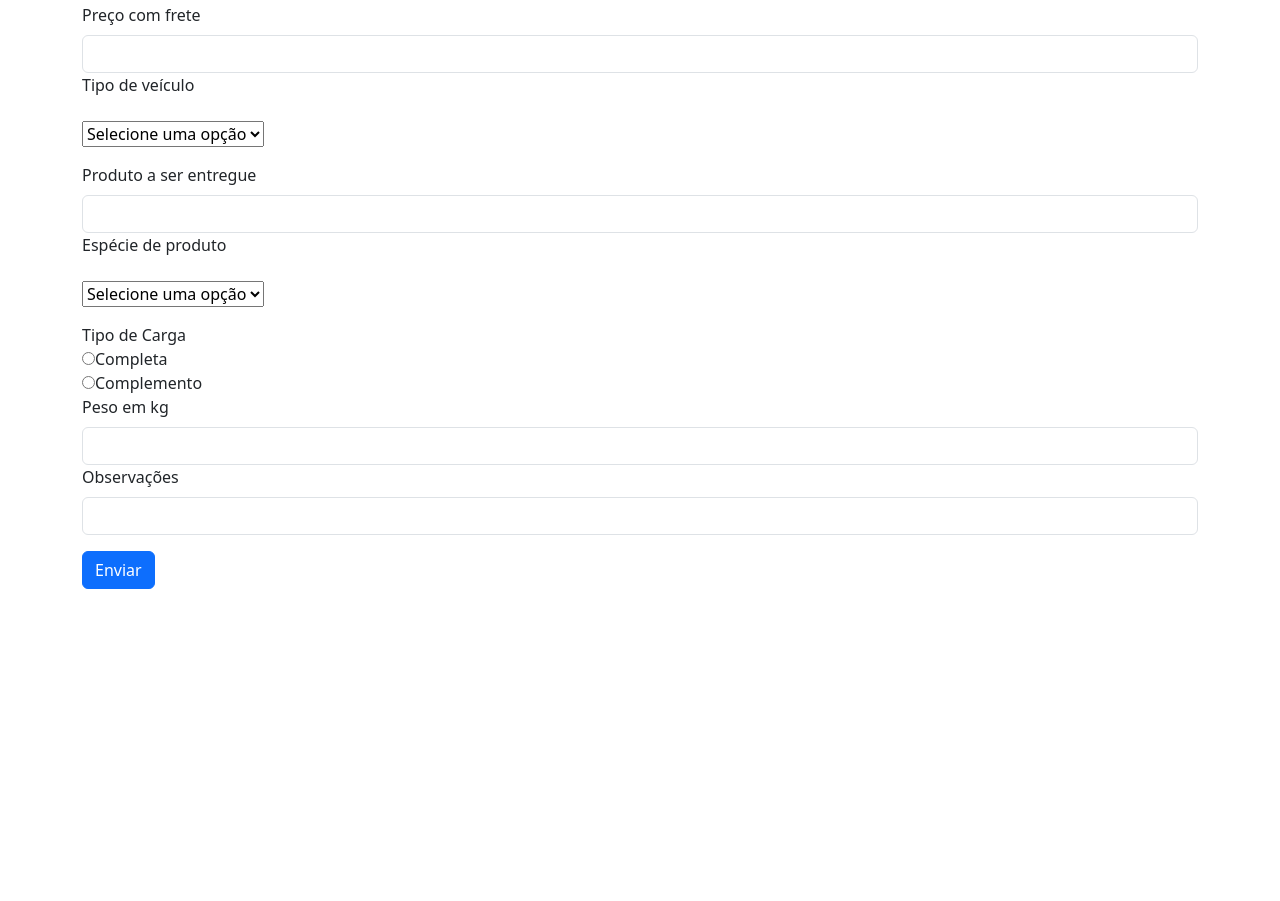
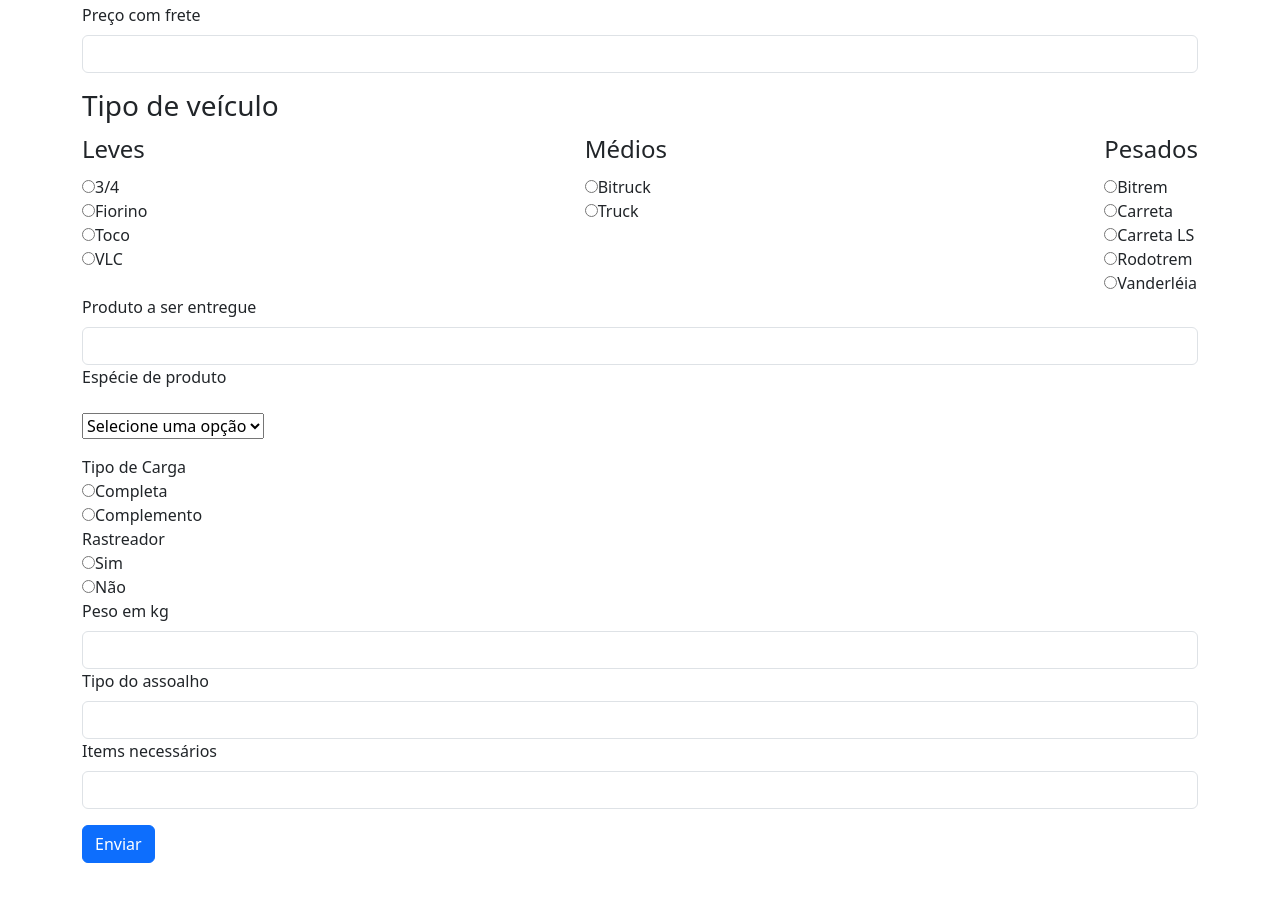
Before and after one commit to mhpillonetto/movimentto-frontend, a React (Create React App) app: page /cargas/anuciar in a window 1280 px wide. Shown: the part 371-1272 px from the top of the page. Before the commit the page ends 1008 px from the top, so only its background shows below. Built offline with nearby package versions, Linux system fonts and the light colour scheme; sample sign-in values are in the browser's storage.

Commit message:
edit: fields from create shipment

```diff
--- a/src/components/form/createShipmentForm.tsx
+++ b/src/components/form/createShipmentForm.tsx
@@ -9,6 +9,7 @@ import NumericInput from '../input/NumericInput'
 import Constants from '../../data/constants'
 import MvtSelect from '../select/select'
 import { createShipment } from '../../services/Shipment/createShipment'
+import RadioButtonGroup from '../ui/radioButtonGroup'
 
 const CreateShipmentForm = () => {
     const navigate = useNavigate()
@@ -18,7 +19,6 @@ const CreateShipmentForm = () => {
     const emptyShipment = {} as Shipment
 
     const [formState, setFormState] = useState<Shipment>(emptyShipment)
-    const [selectedVehicleType, setSelectedVehicleType] = useState(vehicleType.truck)
     const [selectedProductType, setselectedProductType] = useState(productType.diversos)
 
     const handleInputChange = useCallback((event: React.ChangeEvent<HTMLInputElement>) => {
@@ -36,12 +36,11 @@ const CreateShipmentForm = () => {
 
     const handleSubmit = useCallback(async (event: React.FormEvent<HTMLFormElement>) => {
         event.preventDefault()
-        const requiredVehicle = selectedVehicleType
         const productType = selectedProductType
         const ownerDisplayName = localStorage.getItem("displayName")
         const ownerUsername = localStorage.getItem("userName") || ""
         const createdAt = new Date()
-        const newShipment = { ...formState, requiredVehicle, productType, ownerDisplayName, ownerUsername, createdAt }
+        const newShipment = { ...formState, productType, ownerDisplayName, ownerUsername, createdAt }
 
         try {
             if (newShipment.ownerUsername) {
@@ -52,6 +51,7 @@ const CreateShipmentForm = () => {
             window.alert('Erro ao criar carga')
             console.log(error)
         }
+
 
     }, [formState]);
 
@@ -111,15 +111,37 @@ const CreateShipmentForm = () => {
                 required={false}
             />
 
-            <div>
-                <label htmlFor="phoneNumberInput" className="form-label">
-                    Tipo de veículo
-                </label>
-                <MvtSelect
-                    defaultValue=""
-                    selected={selectedVehicleType}
-                    setSelected={setSelectedVehicleType}
-                    options={[vehicleType.bitruck, vehicleType.carreta, vehicleType.truck]}
+            <h3 className='mt-3'>Tipo de veículo</h3>
+            <div style={{ display: "flex", flexDirection: "row", justifyContent: "space-between" }}>
+                <RadioButtonGroup
+                    label="Leves"
+                    options={[
+                        { name: "requiredVehicle", label: vehicleType.tresQuartos, value: vehicleType.tresQuartos },
+                        { name: "requiredVehicle", label: vehicleType.fiorino, value: vehicleType.fiorino },
+                        { name: "requiredVehicle", label: vehicleType.toco, value: vehicleType.toco },
+                        { name: "requiredVehicle", label: vehicleType.vlc, value: vehicleType.vlc }
+                    ]}
+                    onChange={handleInputChange}
+                />
+                <RadioButtonGroup
+                    label="Médios"
+                    options={[
+                        { name: "requiredVehicle", label: vehicleType.bitruck, value: vehicleType.bitruck },
+                        { name: "requiredVehicle", label: vehicleType.truck, value: vehicleType.truck }
+                    ]}
+                    onChange={handleInputChange}
+                />
+                <RadioButtonGroup
+                    label="Pesados"
+                    options={[
+                        { name: "requiredVehicle", label: vehicleType.bitrem, value: vehicleType.bitrem },
+                        { name: "requiredVehicle", label: vehicleType.carreta, value: vehicleType.carreta },
+                        { name: "requiredVehicle", label: vehicleType.carretaLS, value: vehicleType.carretaLS },
+                        { name: "requiredVehicle", label: vehicleType.rodotrem, value: vehicleType.rodotrem },
+                        { name: "requiredVehicle", label: vehicleType.vanderleia, value: vehicleType.vanderleia }
+
+                    ]}
+                    onChange={handleInputChange}
                 />
             </div>
 
@@ -148,17 +170,18 @@ const CreateShipmentForm = () => {
                     ]}
                 />
             </div>
+
             <div>
-                <label htmlFor="shipmentTypeArea">Tipo de Carga</label>
+                <label htmlFor="complementArea">Tipo de Carga</label>
 
                 <div className='ml-3'>
                     <input
                         type="radio"
                         value="Completa"
                         onChange={handleInputChange}
-                        name="shipmentType"
+                        name="complement"
                     />
-                    <label htmlFor="shipmentTypeInput">Completa</label>
+                    <label htmlFor="complement">Completa</label>
 
                 </div>
 
@@ -166,9 +189,31 @@ const CreateShipmentForm = () => {
                     type="radio"
                     value="Complemento"
                     onChange={handleInputChange}
-                    name="shipmentType"
+                    name="complement"
                 />
-                <label htmlFor="shipmentTypeInput">Complemento</label>
+                <label htmlFor="complementInput">Complemento</label>
+            </div>
+
+            <div>
+                <label htmlFor="trackingArea">Rastreador</label>
+                <div>
+                    <input
+                        type="radio"
+                        value="tracked"
+                        onChange={handleInputChange}
+                        name="tracking"
+                    />
+                    <label htmlFor="trackingInput">Sim</label>
+
+                </div>
+
+                <input
+                    type="radio"
+                    value="untracked"
+                    onChange={handleInputChange}
+                    name="tracking"
+                />
+                <label htmlFor="trackingInput">Não</label>
             </div>
 
             <NumericInput
@@ -180,10 +225,17 @@ const CreateShipmentForm = () => {
             />
 
             <TextInput
-                value={formState.observations}
+                value={formState.flooringType}
                 handleChange={handleInputChange}
-                fieldName='observations'
-                label='Observações'
+                fieldName='flooringType'
+                label='Tipo do assoalho'
+            />
+
+            <TextInput
+                value={formState.necessaryItems}
+                handleChange={handleInputChange}
+                fieldName='necessaryItems'
+                label='Items necessários'
                 required={false}
             />
 
--- a/src/model/Shipment/Shipment.ts
+++ b/src/model/Shipment/Shipment.ts
@@ -4,7 +4,6 @@ export default interface Shipment {
     deliveryDate: Date
     retrievalLocation: string
     retrievalDate: Date
-    observations: string
     ownerUsername: string
     ownerDisplayName: string | null
     createdAt: Date
@@ -12,6 +11,9 @@ export default interface Shipment {
     requiredVehicle: string
     product: string
     productType: string
-    shipmentType: string
+    complement: string
     weight: number
+    tracking: string
+    flooringType: string
+    necessaryItems: string
 }
--- a/src/pages/Drivers/driverDetails.tsx
+++ b/src/pages/Drivers/driverDetails.tsx
@@ -6,11 +6,12 @@ const DriverDetails = () => {
 
     return (
         <div className='container mt-5'>
-            <h3>{state.driver.username}</h3>
-            <p>{state.driver.vehicleType}</p>
+            <h3>{state.driver.displayName}</h3>
+            <p>Veículo: {state.driver.vehicleType}</p>
             <p>{state.driver.phoneNumber}</p>
-            <p>{state.driver.city} - {state.driver.state}</p>
-            <p>{state.driver.lastCheckIn}</p>
+            <p>Localização: {state.driver.city} - {state.driver.state}</p>
+            <p>Status do veículo: {state.driver.status}</p>
+            <p>Check-in as: {new Date(state.driver.lastCheckIn).toLocaleTimeString('pt-br')}</p>
         </div>
     )
 }
--- a/src/pages/Shipment/shipmentDetail.tsx
+++ b/src/pages/Shipment/shipmentDetail.tsx
@@ -12,7 +12,7 @@ const ShipmentDetail = () => {
     const [contactInfo, setContactInfo] = useState(emptyTransporter)
 
     useEffect(() => {
-        getUserByUsername(shipment.owner)
+        getUserByUsername(shipment.ownerUsername)
             .then(contact => {
                 setContactInfo(contact)
             })
@@ -37,12 +37,15 @@ const ShipmentDetail = () => {
                 <p>Data da retirada: {shipment.retrievalDate}</p>
                 <p>Destino {shipment.deliveryLocation} </p>
                 <p>Data da entrega: {shipment.deliveryDate}</p>
-                <p>Postado por {contactInfo.displayName}</p>
+                <p>Postado por {shipment.ownerDisplayName}</p>
                 <p>Veículo requisitado: {shipment.requiredVehicle}</p>
                 <p>Espécie: {shipment.productType}</p>
                 {shipment.weight ? <p>Peso total: {shipment.weight}</p> : null}
-                {shipment.shipmentType ? <p>Tipo de Carga: {shipment.shipmentType}</p> : null}
+                {shipment.complement ? <p>Tipo de Carga: {shipment.complement}</p> : null}
+                {shipment.flooringType ? <p>Peso total: {shipment.flooringType}</p> : null}
+                {shipment.necessaryItems ? <p>Peso total: {shipment.necessaryItems}</p> : null}
                 <h5 className='mt-3'>Preço: {shipment.price}</h5>
+
             </div>
             <div>
                 <h3 className='mt-3'>Contato</h3>
--- a/src/pages/Shipment/shipmentsList.tsx
+++ b/src/pages/Shipment/shipmentsList.tsx
@@ -16,10 +16,6 @@ const Shipments = () => {
   useEffect(() => {
     getAllShipments()
       .then(list => {
-        const newList = list.sort((a,b) => new Date(a.createdAt).getTime() - new Date(b.createdAt).getTime())
-        console.log('====================================');
-        console.log(newList);
-        console.log('====================================');
         setShipmentsList(list.sort((a,b) => new Date(b.createdAt).getTime() - new Date(a.createdAt).getTime()))
       })
       .catch(error => console.log(error)
```
